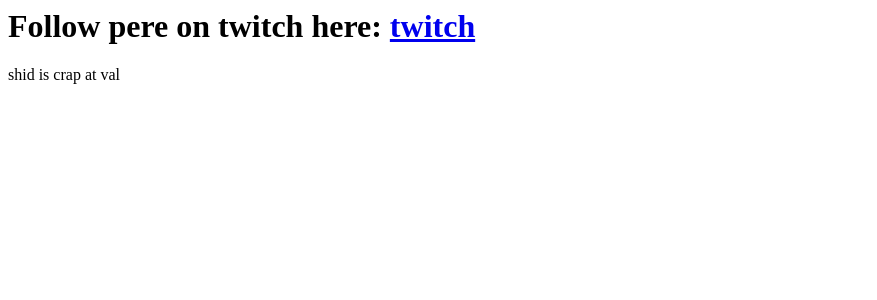
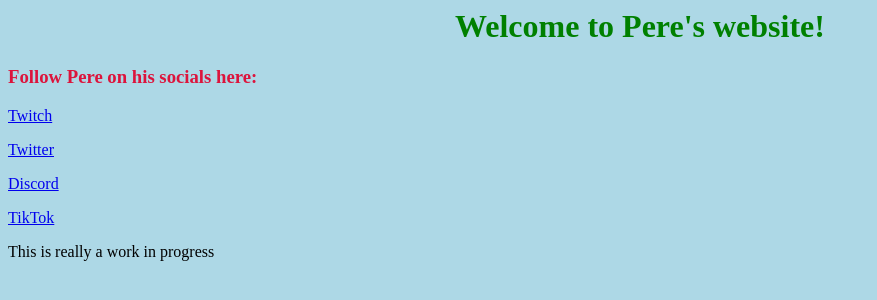
Before and after one commit to peregrineotter/peregrineotter.github.io, a plain HTML site: page index.html in a window 1280 px wide. Shown: the whole page, without its empty margins (0-877 px from the left). Drawn offline with Linux system fonts and the light colour scheme.

Commit message:
https://github.com/peregrineotter/peregrineotter.github.io

```diff
--- a/index.html
+++ b/index.html
@@ -1,14 +1,21 @@
+<!-- https://github.com/peregrineotter/peregrineotter.github.io -->
 <html>
-<title>pere</title>
+<title>Pere</title>
 <header>
     <link rel="stylesheet" href="/style.css">
 </header>
 
 <body>
+    <h1>Welcome to Pere's website!</h1>
 
-    <h1>Follow pere on twitch here: <a href="https://www.twitch.tv/peregrineotter">twitch</a></h1>
+    <h3>Follow Pere on his socials here:</h3>
 
-    <p>shid is crap at val</p>
+    <p><a href="https://www.twitch.tv/peregrineotter">Twitch</a></p>
+    <p><a href="https://twitter.com/Peregrineotter_">Twitter</a></p>
+    <p><a href="https://discord.com/invite/aeVZe8mp9N>">Discord</a></p>
+    <p><a href="https://www.tiktok.com/@peregrineotter">TikTok</a></p>
+
+    <p>This is really a work in progress</p>
 
 </body>
 
--- a/style.css
+++ b/style.css
@@ -0,0 +1,10 @@
+body{
+  background-color:lightblue;
+}
+h1{
+  color:green;
+  text-align: center;
+}
+h3{
+  color:crimson;
+}
```
Also changed, not shown: 404.html (added).
